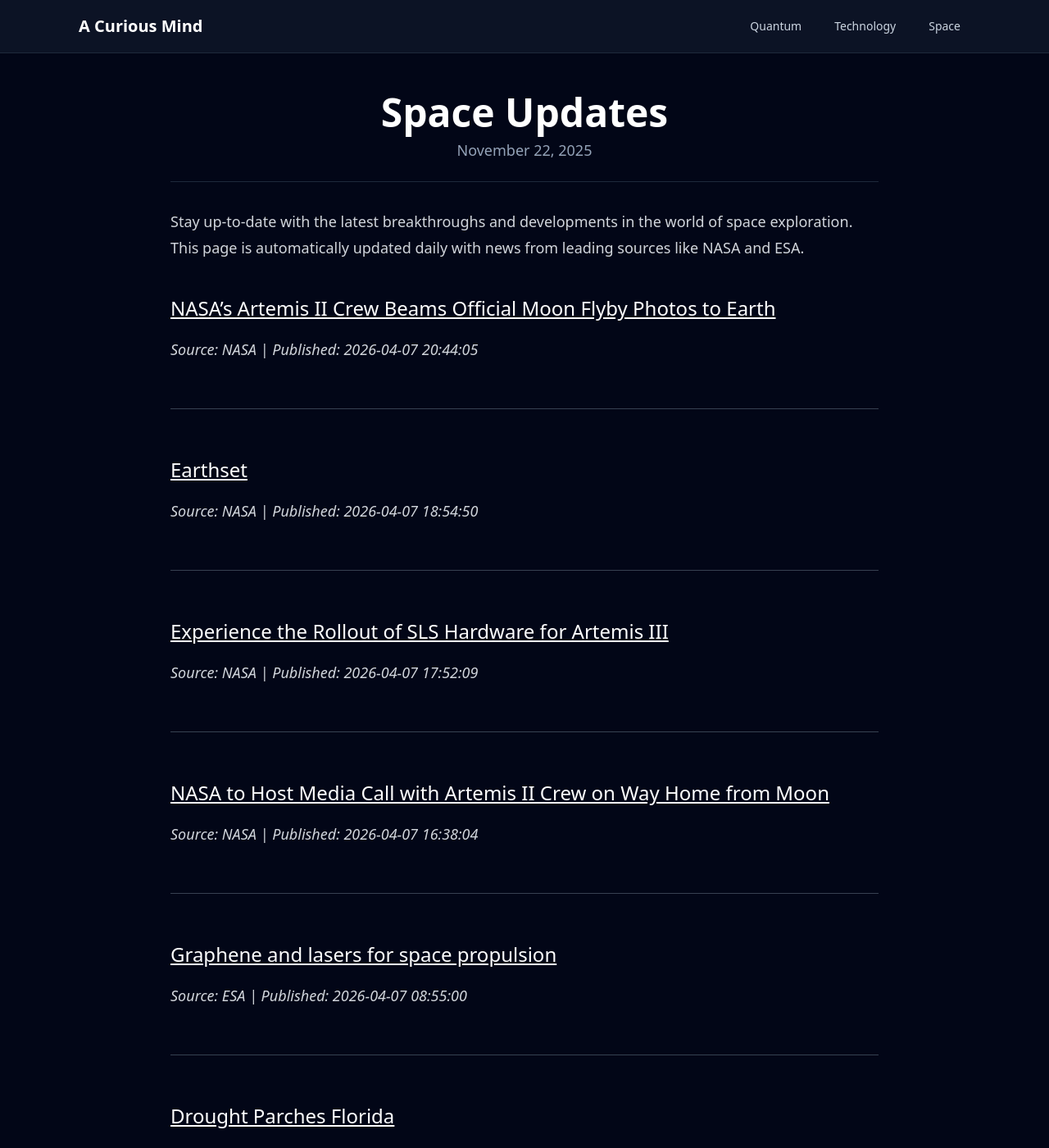
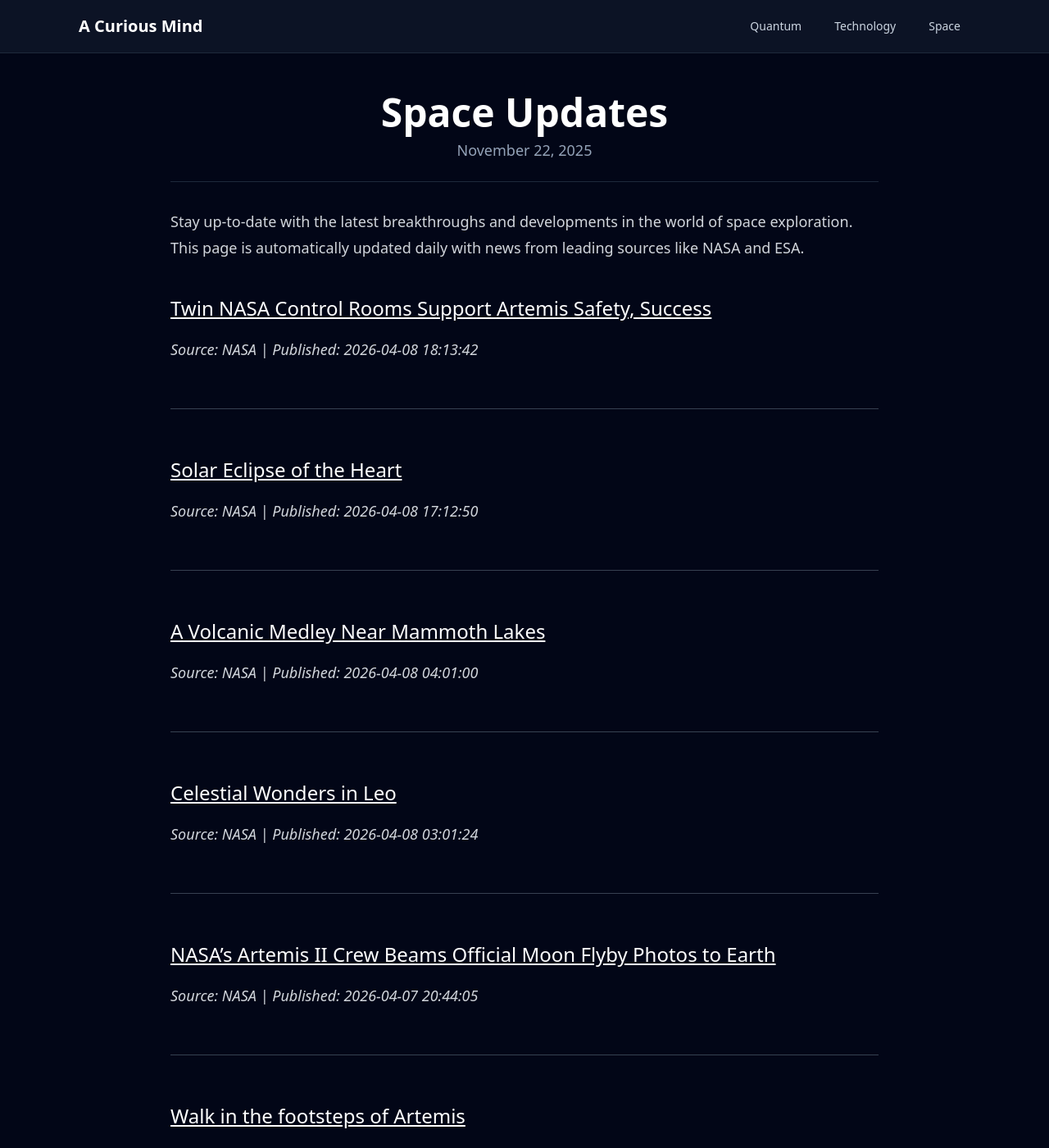
Before and after one commit to onehl7/onehl7.github.io, a Jekyll site: the page built from _posts/2025-11-22-space-updates.md, in a window 1280 px wide and 1400 px high. Shown: the whole window at 82% size. Built offline with Jekyll 4.4.1, drawn with Linux system fonts in a browser that asks for light colours; nearby versions of some CDN libraries; some of the changed text lies outside the part shown.

Commit message:
Update space news data

```diff
--- a/_data/space_news.json
+++ b/_data/space_news.json
@@ -1,4 +1,28 @@
 [
+  {
+    "source": "NASA",
+    "title": "Twin NASA Control Rooms Support Artemis Safety, Success",
+    "link": "https://www.nasa.gov/directorates/esdmd/artemis-campaign-development-division/human-landing-system-program/twin-nasa-control-rooms-support-artemis-safety-success/",
+    "published": "2026-04-08 18:13:42"
+  },
+  {
+    "source": "NASA",
+    "title": "Solar Eclipse of the Heart",
+    "link": "https://www.nasa.gov/image-article/solar-eclipse-of-the-heart/",
+    "published": "2026-04-08 17:12:50"
+  },
+  {
+    "source": "NASA",
+    "title": "A Volcanic Medley Near Mammoth Lakes",
+    "link": "https://science.nasa.gov/earth/earth-observatory/a-volcanic-medley-near-mammoth-lakes/",
+    "published": "2026-04-08 04:01:00"
+  },
+  {
+    "source": "NASA",
+    "title": "Celestial Wonders in Leo",
+    "link": "https://science.nasa.gov/solar-system/skywatching/night-sky-network/celestial-wonders-in-leo/",
+    "published": "2026-04-08 03:01:24"
+  },
   {
     "source": "NASA",
     "title": "NASA\u2019s Artemis II Crew Beams Official Moon Flyby Photos to Earth",
@@ -6,22 +30,10 @@
     "published": "2026-04-07 20:44:05"
   },
   {
-    "source": "NASA",
-    "title": "Earthset",
-    "link": "https://www.nasa.gov/image-article/earthset/",
-    "published": "2026-04-07 18:54:50"
-  },
-  {
-    "source": "NASA",
-    "title": "Experience the Rollout of SLS Hardware for Artemis III",
-    "link": "https://www.nasa.gov/general/experience-the-rollout-of-sls-hardware-for-artemis-iii/",
-    "published": "2026-04-07 17:52:09"
-  },
-  {
-    "source": "NASA",
-    "title": "NASA to Host Media Call with Artemis II Crew on Way Home from Moon",
-    "link": "https://www.nasa.gov/news-release/nasa-to-host-media-call-with-artemis-ii-crew-on-way-home-from-moon/",
-    "published": "2026-04-07 16:38:04"
+    "source": "ESA",
+    "title": "Walk in the footsteps of Artemis",
+    "link": "https://www.esa.int/Education/Teach_with_the_Moon/Walk_in_the_footsteps_of_Artemis",
+    "published": "2026-04-07 10:02:00"
   },
   {
     "source": "ESA",
@@ -30,22 +42,10 @@
     "published": "2026-04-07 08:55:00"
   },
   {
-    "source": "NASA",
-    "title": "Drought Parches Florida",
-    "link": "https://science.nasa.gov/earth/earth-observatory/drought-parches-florida/",
-    "published": "2026-04-07 04:01:00"
-  },
-  {
     "source": "ESA",
     "title": "Week in images: 30 March - 03 April 2026",
     "link": "https://www.esa.int/About_Us/Week_in_images/Week_in_images_30_March_-_03_April_2026",
     "published": "2026-04-03 13:10:00"
-  },
-  {
-    "source": "ESA",
-    "title": "Earth from Space: Eyes on our Moon",
-    "link": "https://www.esa.int/ESA_Multimedia/Images/2026/04/Earth_from_Space_Eyes_on_our_Moon",
-    "published": "2026-04-03 08:00:00"
   },
   {
     "source": "ESA",
```
